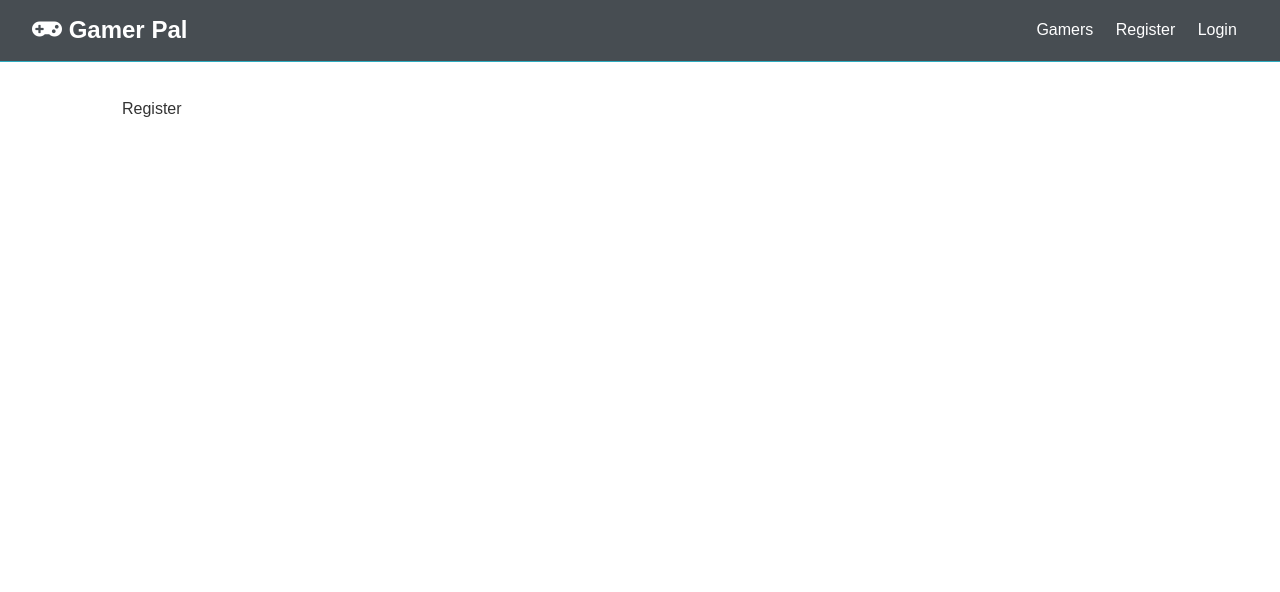
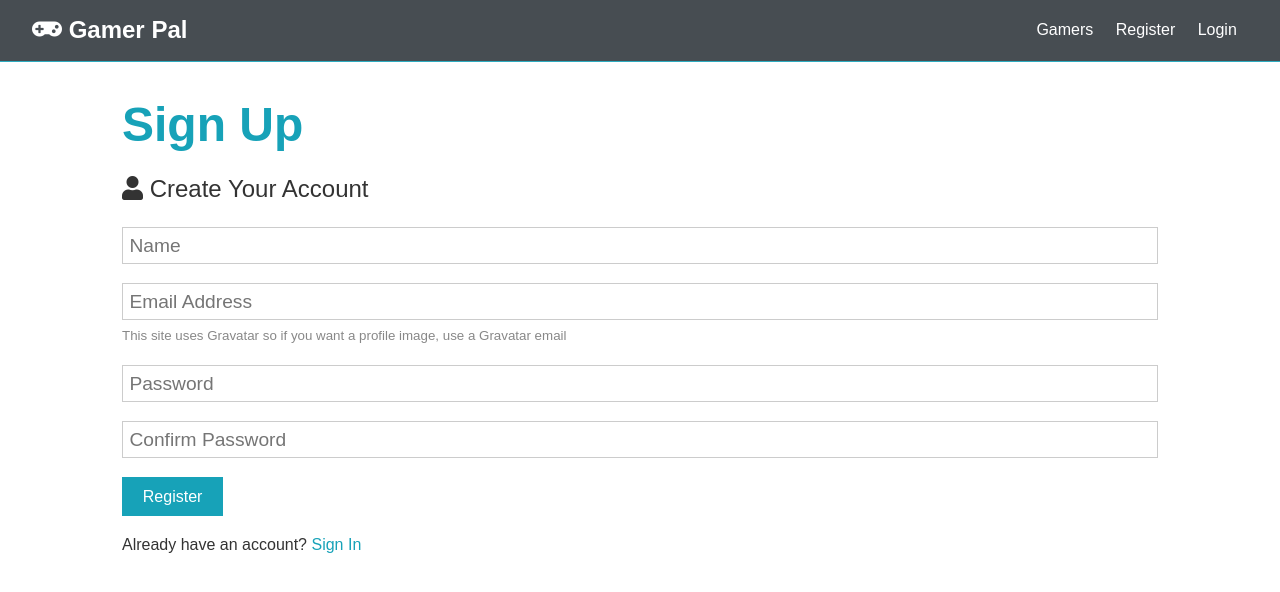
Before and after one commit to sheef-code/buckets-connect, a React (Create React App) app in the folder client/: page /register in a window 1280 px wide. Shown: the top 592 px of the page. Built offline with nearby package versions, Linux system fonts and the light colour scheme.

Commit message:
set up register form

```diff
--- a/client/src/components/auth/Register.js
+++ b/client/src/components/auth/Register.js
@@ -1,7 +1,81 @@
-import React from "react";
+import React, { Fragment, useState } from "react";
+import { Link } from "react-router-dom";
+const Register = () => {
+  const [formData, setFormData] = useState({
+    name: "",
+    email: "",
+    password: "",
+    password2: "",
+  });
 
-const Register = () => {
-  return <div>Register</div>;
+  const { name, email, password, password2 } = formData;
+
+  const onChange = (e) =>
+    setFormData({ ...formData, [e.target.name]: e.target.value });
+
+  const onSubmit = async (e) => {
+    e.preventDefault();
+    if (password !== password2) {
+      alert("Passwords do not match");
+    } else {
+      console.log(formData);
+    }
+  };
+
+  return (
+    <Fragment>
+      <h1 className="large text-primary">Sign Up</h1>
+      <p className="lead">
+        <i className="fas fa-user" /> Create Your Account
+      </p>
+      <form className="form" onSubmit={onSubmit}>
+        <div className="form-group">
+          <input
+            type="text"
+            placeholder="Name"
+            name="name"
+            value={name}
+            onChange={onChange}
+          />
+        </div>
+        <div className="form-group">
+          <input
+            type="email"
+            placeholder="Email Address"
+            name="email"
+            value={email}
+            onChange={onChange}
+          />
+          <small className="form-text">
+            This site uses Gravatar so if you want a profile image, use a
+            Gravatar email
+          </small>
+        </div>
+        <div className="form-group">
+          <input
+            type="password"
+            placeholder="Password"
+            name="password"
+            value={password}
+            onChange={onChange}
+          />
+        </div>
+        <div className="form-group">
+          <input
+            type="password"
+            placeholder="Confirm Password"
+            name="password2"
+            value={password2}
+            onChange={onChange}
+          />
+        </div>
+        <input type="submit" className="btn btn-primary" value="Register" />
+      </form>
+      <p className="my-1">
+        Already have an account? <Link to="/login">Sign In</Link>
+      </p>
+    </Fragment>
+  );
 };
 
 export default Register;
```
